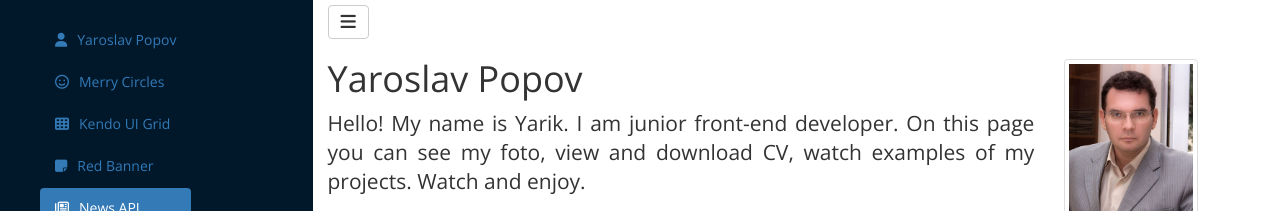
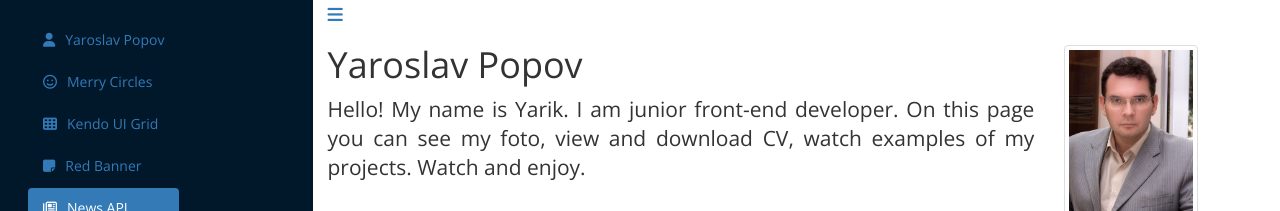
Before and after one commit to Yarikpopoff/Portfolio, a website: page index.html in a window 1280 px wide. Shown: the top 211 px of the page. Drawn offline with nearby package versions, Linux system fonts and the light colour scheme; some icons are missing.

Commit message:
fix toggle sidebar menu button

```diff
--- a/index.html
+++ b/index.html
@@ -31,7 +31,8 @@
 		<div class="col-md-9 col-sm-9 main">
 			<div class="row">
 				<div class="col-md-12 col-sm-12">
-					<button type="button" class="btn btn-default toggle"><i class="fa fa-bars fa-lg" aria-hidden="true"></i></button>
+					<a href="#" class="toggle"><i class="fa fa-bars fa-lg" aria-hidden="true"></i></a>
+					<!-- <button type="button" class="btn btn-default toggle"><i class="fa fa-bars fa-lg" aria-hidden="true"></i></button> -->
 				</div>
 			</div>
 			<div class="row">
--- a/main.js
+++ b/main.js
@@ -3,12 +3,14 @@ const MAX_INPUT_SYMBOL_COUNT = 40;
 $('[data-toggle="tooltip"]').tooltip();
 
 function sidebarHeightSet() {
-
-	if ($(document).width() > 767) {
-  	var heightMain = document.querySelector('.main').offsetHeight;
-  	document.querySelector('.sidebar').style.height = heightMain + 'px';
+	// console.log($(document).width());
+	if ($(document).width() > 780) {
+	  	var heightMain = document.querySelector('.main').offsetHeight;
+  		document.querySelector('.sidebar').style.height = heightMain + 'px';
+  		// if ($('.sidebar').hasClass('toggled')) $('.sidebar').toggleClass('toggled');
 	} else {
 		document.querySelector('.sidebar').style.height = 'auto';
+		// if (!$('.sidebar').hasClass('toggled')) $('.sidebar').toggleClass('toggled');
 	}
 
 }
@@ -81,7 +83,7 @@ $('#e3 input').typeahead({
 });
 
 $('.toggle').on('click', function (e) {
-	debugger;
+	e.preventDefault();
 	$('.sidebar').toggleClass('toggled');
 	$('.main').toggleClass('toggled');
 })
--- a/style.css
+++ b/style.css
@@ -35,7 +35,7 @@ body {
 
 .sidebar > .nav-pills {
   top: 20px;
-  left: 40px;
+  left: 28px;
   position: fixed;
 }
 
@@ -71,7 +71,7 @@ body {
 
 
 
-@media (max-width: 767px) {
+@media screen and (max-width: 767px) {
 
   	.sidebar {
 		height: auto;
```
